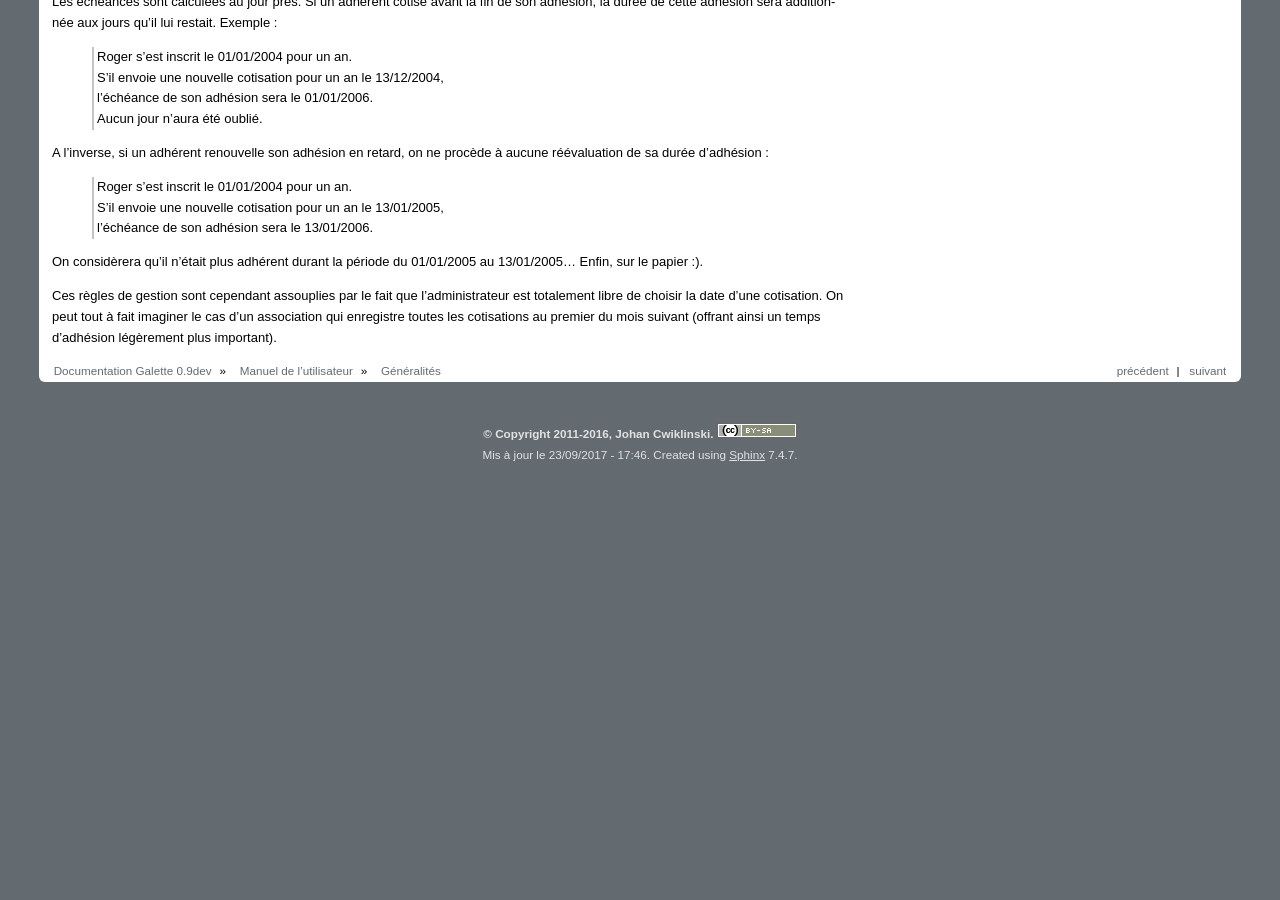
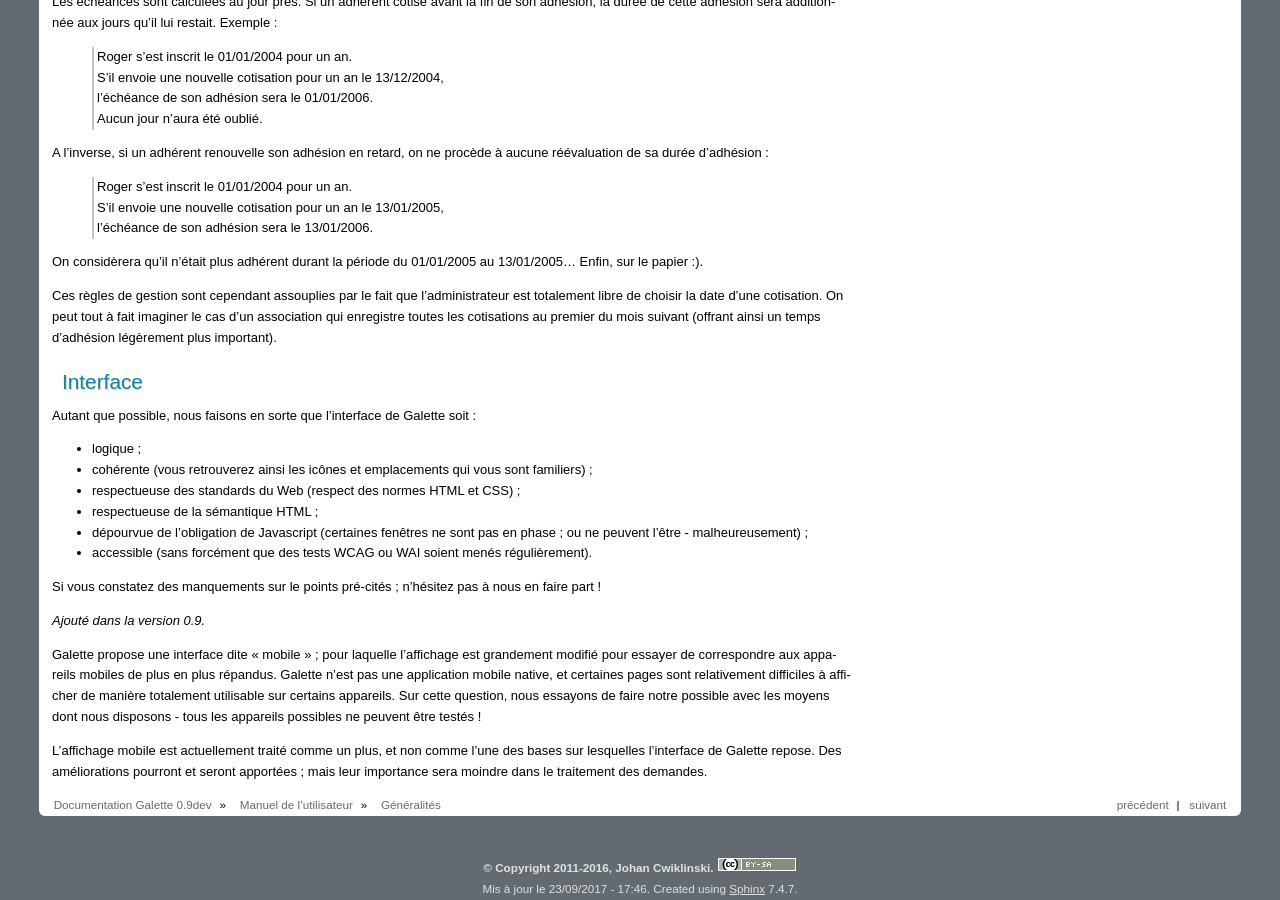
Before and after one commit to galette/galettedoc, a Sphinx documentation site: the page built from source/usermanual/generalites.rst, in a window 1280 px wide and 900 px high, scrolled down 858 px. Built offline with Sphinx 7.4.7, drawn with Linux system fonts in a browser that asks for light colours; before the commit the page ends 1324 px from its top, so only the background shows below that.

Commit message:
Bafouille sur l'UI

```diff
--- a/source/usermanual/generalites.rst
+++ b/source/usermanual/generalites.rst
@@ -50,3 +50,23 @@ A l'inverse, si un adhérent renouvelle son adhésion en retard, on ne procède
 On considèrera qu'il n'était plus adhérent durant la période du 01/01/2005 au 13/01/2005... Enfin, sur le papier :).
 
 Ces règles de gestion sont cependant assouplies par le fait que l'administrateur est totalement libre de choisir la date d'une cotisation. On peut tout à fait imaginer le cas d'un association qui enregistre toutes les cotisations au premier du mois suivant (offrant ainsi un temps d'adhésion légèrement plus important).
+
+Interface
+=========
+
+Autant que possible, nous faisons en sorte que l'interface de Galette soit :
+
+* logique ;
+* cohérente (vous retrouverez ainsi les icônes et emplacements qui vous sont familiers) ;
+* respectueuse des standards du Web (respect des normes HTML et CSS) ;
+* respectueuse de la sémantique HTML ;
+* dépourvue de l'obligation de Javascript (certaines fenêtres ne sont pas en phase ; ou ne peuvent l'être - malheureusement) ;
+* accessible (sans forcément que des tests WCAG ou WAI soient menés régulièrement).
+
+Si vous constatez des manquements sur le points pré-cités ; n'hésitez pas à nous en faire part !
+
+.. versionadded:: 0.9
+
+Galette propose une interface dite « mobile » ; pour laquelle l'affichage est grandement modifié pour essayer de correspondre aux appareils mobiles de plus en plus répandus. Galette n'est pas une application mobile native, et certaines pages sont relativement difficiles à afficher de manière totalement utilisable sur certains appareils.  Sur cette question, nous essayons de faire notre possible avec les moyens dont nous disposons - tous les appareils possibles ne peuvent être testés !
+
+L'affichage mobile est actuellement traité comme un plus, et non comme l'une des bases sur lesquelles l'interface de Galette repose. Des améliorations pourront et seront apportées ; mais leur importance sera moindre dans le traitement des demandes.
```
